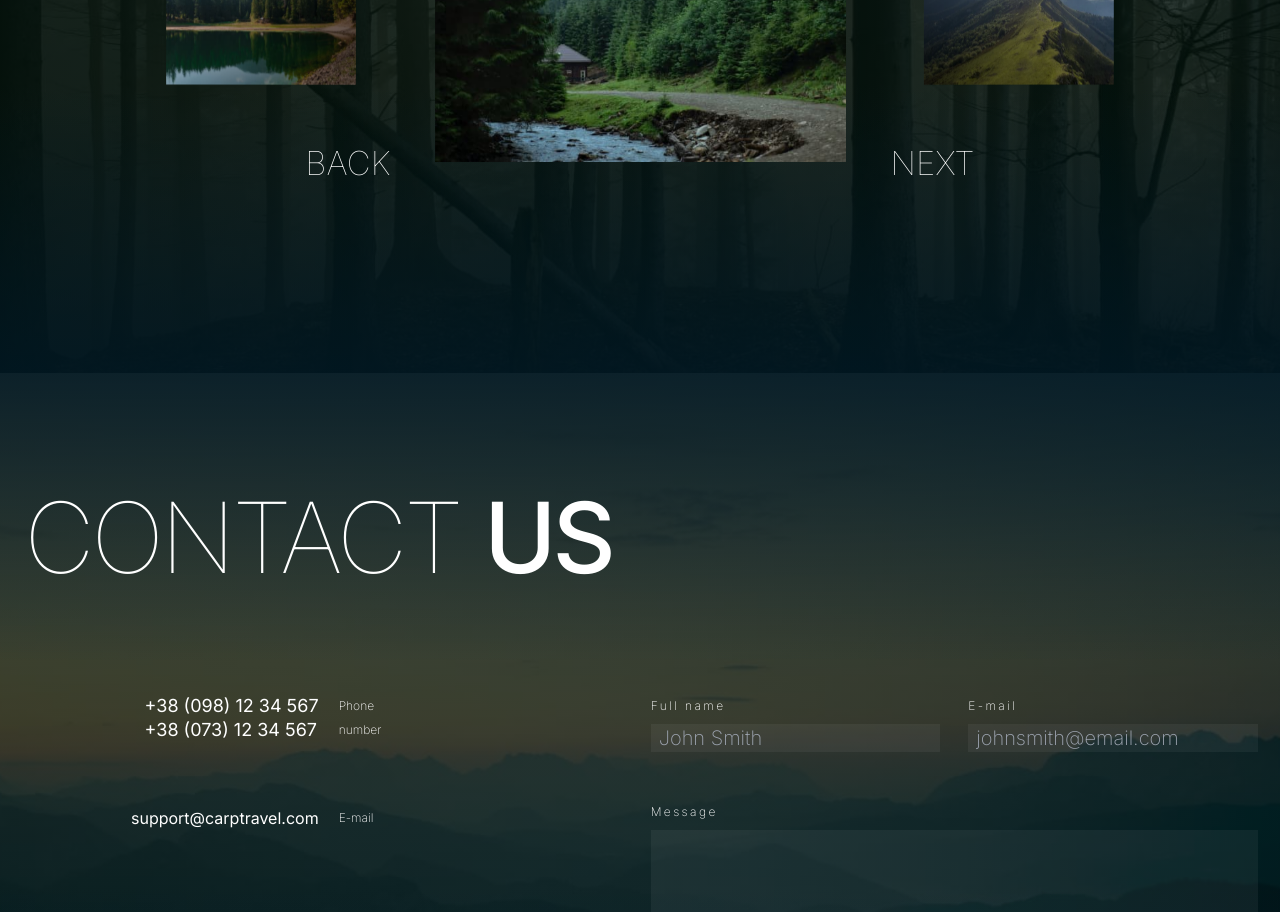
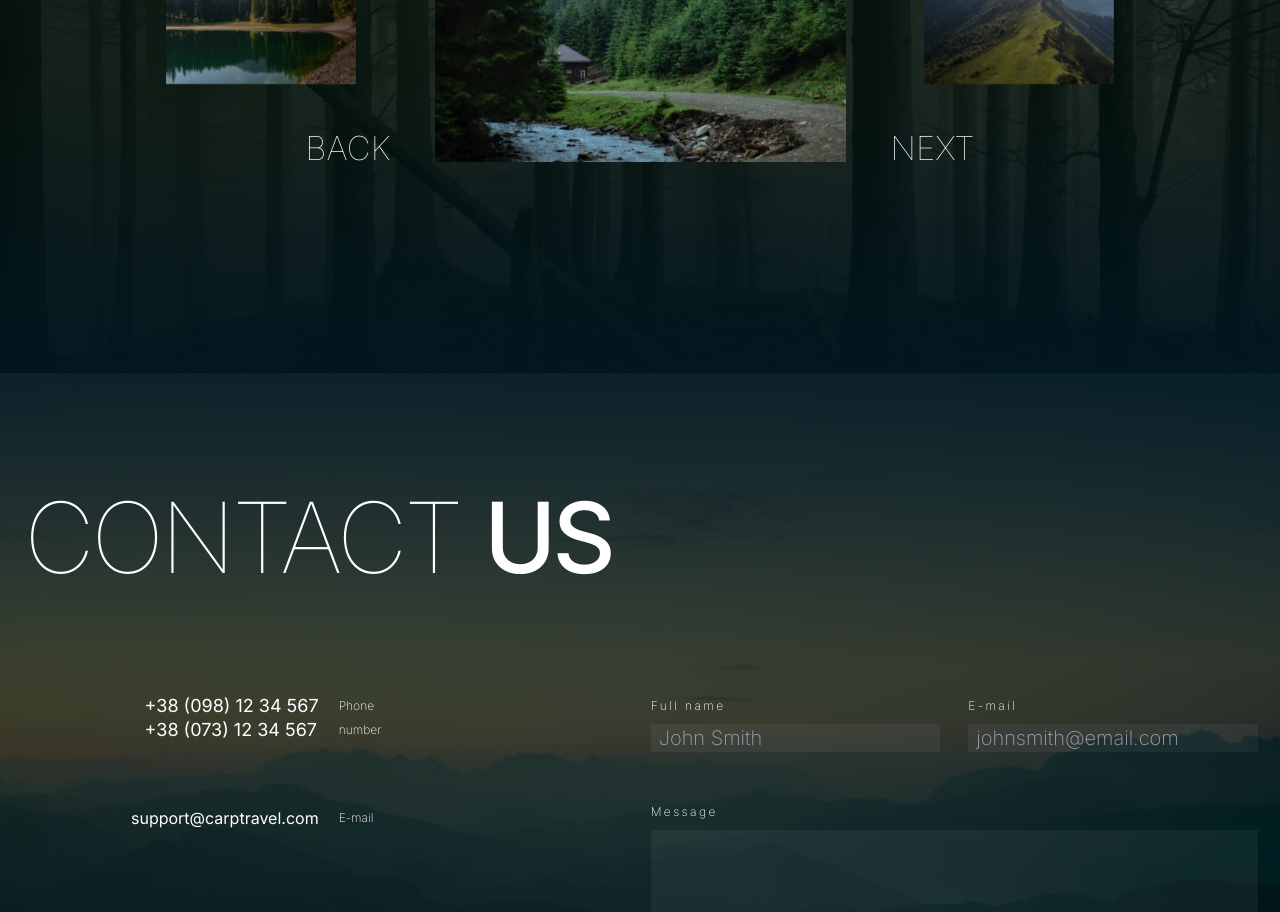
Before and after one commit to mariia-kovalova/carp-travel, a Next.js app: page / in a window 1280 px wide. Shown: the part 3680-4592 px from the top of the page. Built offline with nearby package versions, Linux system fonts and the light colour scheme; a web font is replaced by a local one.

Commit message:
swiper nav btn

```diff
--- a/components/Gallery/components/SwiperNavButtons.tsx
+++ b/components/Gallery/components/SwiperNavButtons.tsx
@@ -7,8 +7,9 @@ export const SwiperNavButtons = () => {
 
   return (
     <div
-      className="swiper-nav-btns flex items-center justify-center gap-[300px] mt-[-23px]
-                  desktop:gap-[500px]"
+      className="swiper-nav-btns relative z-50
+                flex items-center justify-center gap-[300px] mt-[-28px]
+                desktop:gap-[500px] desktop:mt-[-38px]"
     >
       <button
         className="text-[25px] font-thin uppercase desktop:text-[33px]"
```
